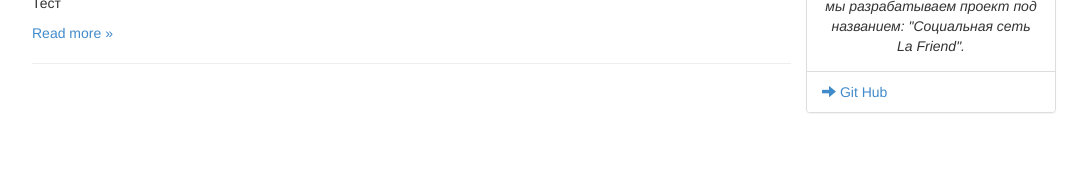
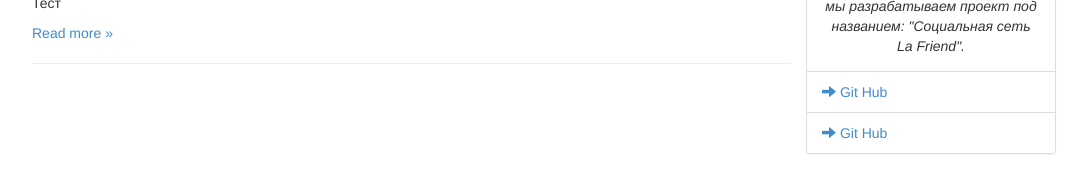
Before and after one commit to jm-organization/jm-organization.github.io, a Jekyll site: the page built from index.html, in a window 1280 px wide and 900 px high, scrolled down 581 px. Shown: the part 135-328 px from the top of the window, without its empty margins (96-1183 px from the left). Built offline with Jekyll 4.4.1, drawn with Linux system fonts in a browser that asks for light colours.

Commit message:
Добавление Навигационного меню справа

```diff
--- a/_includes/jm_sidebar.html
+++ b/_includes/jm_sidebar.html
@@ -7,7 +7,10 @@
 
     <ul class="list-group">
         <li class="list-group-item">
-            <a href="https://github.com/jm-organization/"><span class="glyphicon glyphicon-arrow-right"></span> Git Hub</a>
+            <a href="https://github.com/jm-organization/" target="_blank"><span class="glyphicon glyphicon-arrow-right"></span> Git Hub</a>
+        </li>
+        <li class="list-group-item">
+            <a href="https://github.com/jm-organization/" disabled target="_blank"><span class="glyphicon glyphicon-arrow-right"></span> Git Hub</a>
         </li>
     </ul>
 </div>
```
